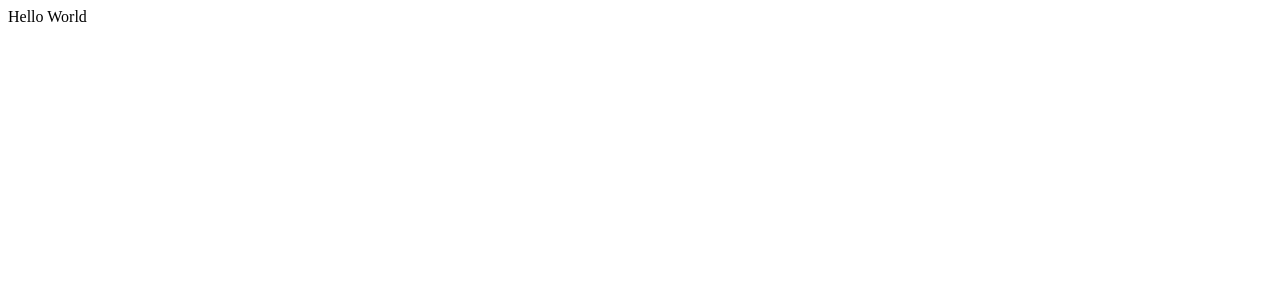
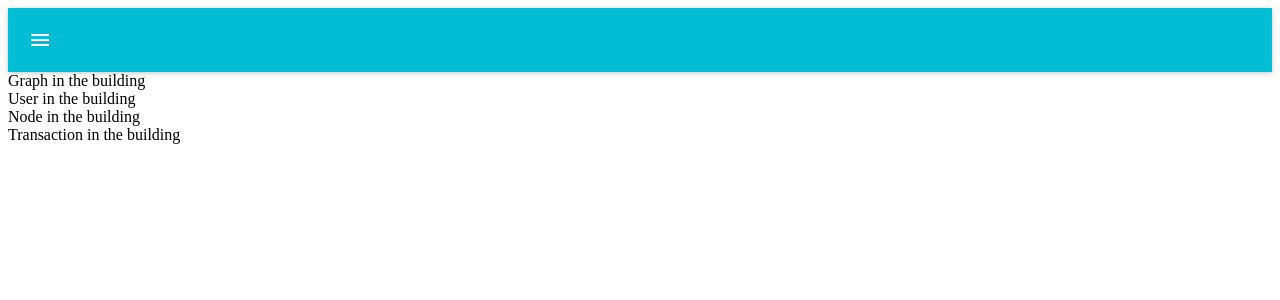
Before and after one commit to ehong07/synapse, a React app: page / in a window 1280 px wide. Shown: the top 300 px of the page. Built offline with nearby package versions, Linux system fonts and the light colour scheme; no server answers; the HTML template or start-up script is replaced by a standard one.

Commit message:
Set up skeleton and initialize routes

```diff
--- /dev/null
+++ b/client/src/components/Graph.jsx
@@ -0,0 +1,18 @@
+import React from 'react';
+
+class Graph extends React.Component {
+  constructor(props) {
+    super(props);
+    this.state = {
+
+    }
+  }
+
+  render() {
+    return (
+      <div>Graph in the building</div>
+    )
+  }
+}
+
+export default Graph;
--- /dev/null
+++ b/client/src/components/Node.jsx
@@ -0,0 +1,18 @@
+import React from 'react';
+
+class Node extends React.Component {
+  constructor(props) {
+    super(props);
+    this.state = {
+
+    }
+  }
+
+  render() {
+    return (
+      <div>Node in the building</div>
+    )
+  }
+}
+
+export default Node;
--- /dev/null
+++ b/client/src/components/Transaction.jsx
@@ -0,0 +1,18 @@
+import React from 'react';
+
+class Transaction extends React.Component {
+  constructor(props) {
+    super(props);
+    this.state = {
+
+    }
+  }
+
+  render() {
+    return (
+      <div>Transaction in the building</div>
+    )
+  }
+}
+
+export default Transaction;
--- /dev/null
+++ b/client/src/components/User.jsx
@@ -0,0 +1,18 @@
+import React from 'react';
+
+class User extends React.Component {
+  constructor(props) {
+    super(props);
+    this.state = {
+
+    }
+  }
+
+  render() {
+    return (
+      <div>User in the building</div>
+    )
+  }
+}
+
+export default User;
--- a/client/src/index.jsx
+++ b/client/src/index.jsx
@@ -1,6 +1,12 @@
 import React from 'react';
 import ReactDOM from 'react-dom';
 import $ from 'jquery';
+import MuiThemeProvider from 'material-ui/styles/MuiThemeProvider';
+import AppBar from 'material-ui/AppBar';
+import Graph from './components/Graph.jsx';
+import User from './components/User.jsx';
+import Node from './components/Node.jsx';
+import Transaction from './components/Transaction.jsx';
 
 class App extends React.Component {
   constructor(props) {
@@ -10,9 +16,30 @@ class App extends React.Component {
     }
   }
 
+  componentDidMount() {
+    $.ajax({
+      url: '/transactions',
+      method: 'GET',
+      success: data => {
+        console.log('SUCCESS');
+      },
+      error: err => {
+        console.log('ERROR: ', err);
+      }
+    });
+  }
+
   render () {
     return (
-      <div>Hello World</div>
+      <MuiThemeProvider>
+        <div>
+          <AppBar />
+          <Graph />
+          <User />
+          <Node />
+          <Transaction />
+        </div>
+      </MuiThemeProvider>
     )
   }
 }
--- a/package.json
+++ b/package.json
@@ -21,8 +21,10 @@
     "dotenv": "^5.0.1",
     "express": "^4.15.0",
     "jquery": "^3.1.1",
+    "material-ui": "^0.20.0",
     "mongoose": "^4.8.6",
     "react": "^15.4.2",
-    "react-dom": "^15.4.2"
+    "react-dom": "^15.4.2",
+    "synapsepay": "^0.3.0"
   }
 }
```
Also changed, not shown: 3 other files (tests, documents, lock files or other folders).
